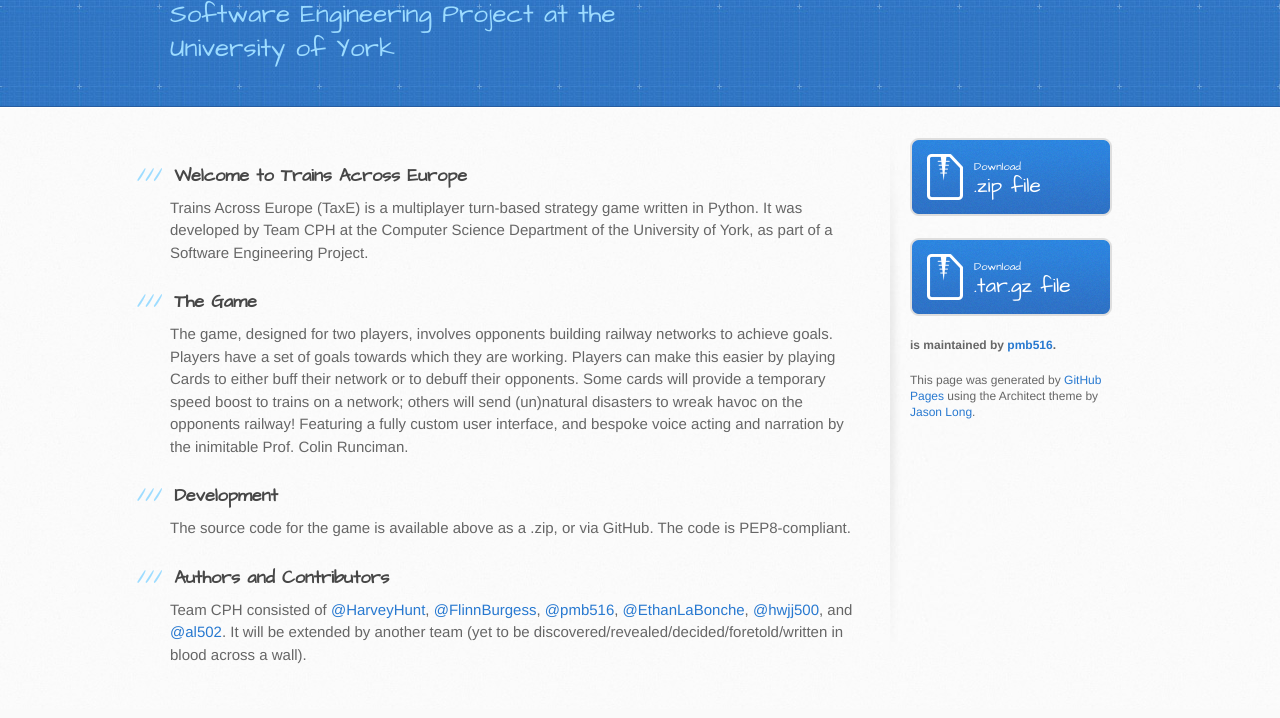
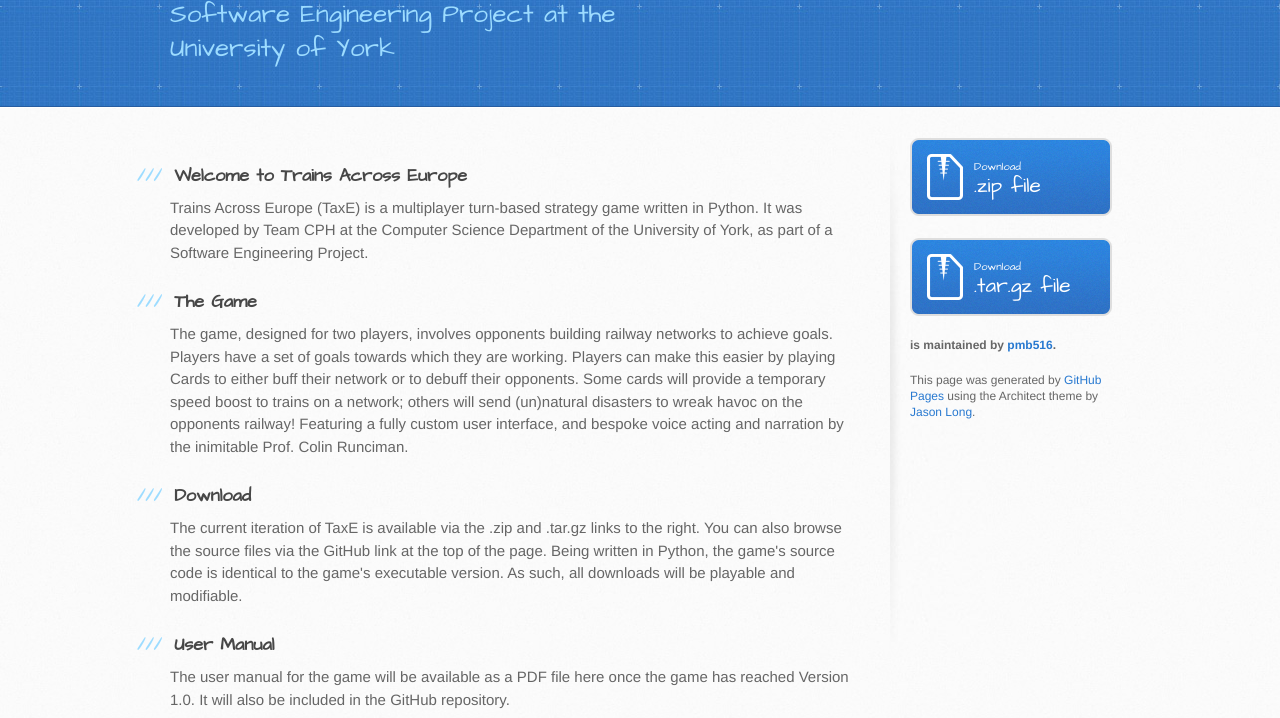
Before and after one commit to FlinnBurgess/seprcph, a plain HTML site: page index.html in a window 1280 px wide. Shown: the part 234-952 px from the top of the page. Drawn offline with Linux system fonts and the light colour scheme.

```diff
--- a/index.html
+++ b/index.html
@@ -41,9 +41,15 @@
 Featuring a fully custom user interface, and bespoke voice acting and narration by the inimitable Prof. Colin Runciman.</p>
 
 <h3>
-<a id="development" class="anchor" href="#development" aria-hidden="true"><span class="octicon octicon-link"></span></a>Development</h3>
+<a id="download" class="anchor" href="#download" aria-hidden="true"><span class="octicon octicon-link"></span></a>Download</h3>
 
-<p>The source code for the game is available above as a .zip, or via GitHub. The code is PEP8-compliant.</p>
+<p>The current iteration of TaxE is available via the .zip and .tar.gz links to the right. You can also browse the source files via the GitHub link at the top of the page.
+Being written in Python, the game's source code is identical to the game's executable version. As such, all downloads will be playable and modifiable.</p>
+
+<h3>
+<a id="user-manual" class="anchor" href="#user-manual" aria-hidden="true"><span class="octicon octicon-link"></span></a>User Manual</h3>
+
+<p>The user manual for the game will be available as a PDF file here once the game has reached Version 1.0. It will also be included in the GitHub repository. </p>
 
 <h3>
 <a id="authors-and-contributors" class="anchor" href="#authors-and-contributors" aria-hidden="true"><span class="octicon octicon-link"></span></a>Authors and Contributors</h3>
```
Also changed, not shown: params.json (+1 -1 lines).
